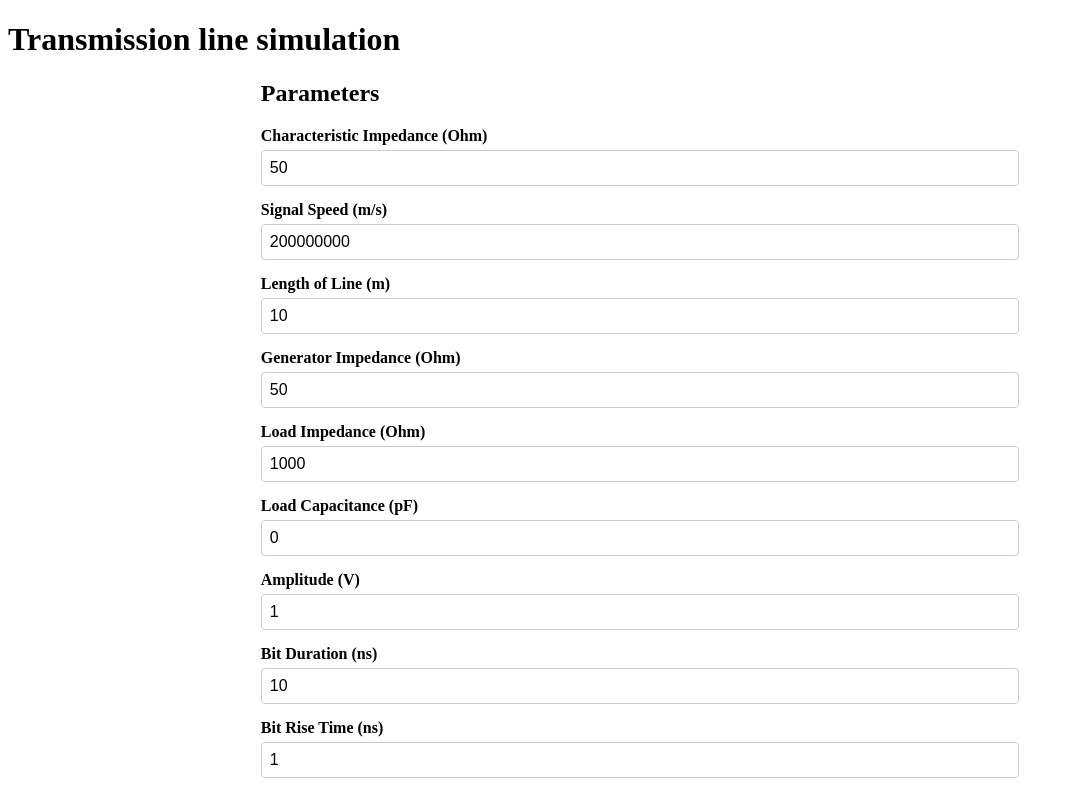
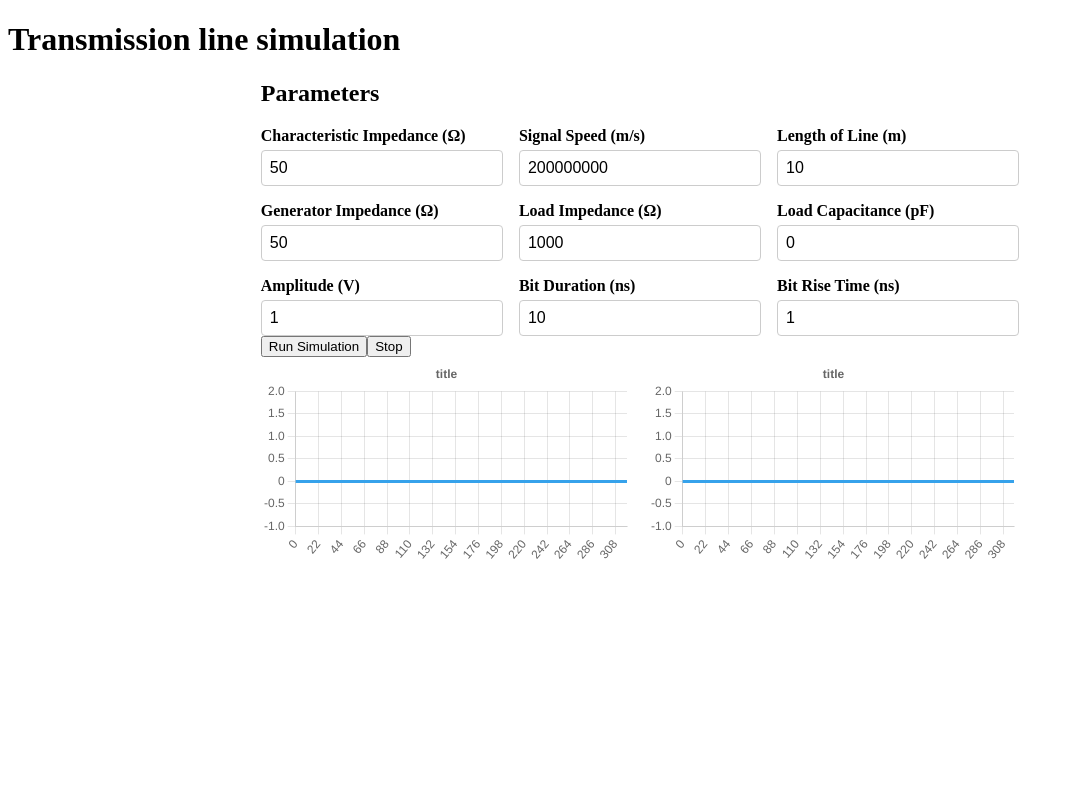
Before and after one commit to egvhauwa/transmission-line, a Vue app: page / in a window 1280 px wide. Shown: the top 792 px of the page, without its empty margins (0-1074 px from the left). Built offline with nearby package versions, Linux system fonts and the light colour scheme.

Commit message:
parameter form: flex to grid + move stop button

```diff
--- a/src/App.vue
+++ b/src/App.vue
@@ -1,10 +1,7 @@
 <template>
   <h1 id="header">Transmission line simulation</h1>
   <div id="container">
-    <div id="parameters-form">
-      <ParametersForm :process="process" />
-      <button @click="stop">Stop</button>
-    </div>
+    <ParametersForm :process="process" :stop="stop" />
     <div id="simulation">
       <div id="wave-chart-left">
         <WaveChart :data="voltage" />
--- a/src/components/ParametersForm.vue
+++ b/src/components/ParametersForm.vue
@@ -2,9 +2,10 @@
   <div>
     <h2>Parameters</h2>
     <form @submit.prevent="submitForm">
+      <div id="parameters">
         <ParameterInput
           v-model="parameters.Rc"
-        label="Characteristic Impedance (Ohm)"
+          label="Characteristic Impedance (Ω)"
           id="Rc"
         />
         <ParameterInput
@@ -19,12 +20,12 @@
         />
         <ParameterInput
           v-model="parameters.Rg"
-        label="Generator Impedance (Ohm)"
+          label="Generator Impedance (Ω)"
           id="Rg"
         />
         <ParameterInput
           v-model="parameters.Rl"
-        label="Load Impedance (Ohm)"
+          label="Load Impedance (Ω)"
           id="Rl"
         />
         <ParameterInput
@@ -46,7 +47,11 @@
           id="tRise"
           :scale="1e-9"
         />
+      </div>
+      <div id="controls">
         <button type="submit">Run Simulation</button>
+        <button type="button" @click="props.stop">Stop</button>
+      </div>
     </form>
   </div>
 </template>
@@ -59,7 +64,10 @@ import { defaultParameters } from '../utils/simulator';
 
 import ParameterInput from './ParameterInput.vue';
 
-const props = defineProps<{ process: Function }>();
+const props = defineProps<{
+  process: (arg0: InputParams) => void;
+  stop: () => void;
+}>();
 
 const parameters = ref<InputParams>(defaultParameters);
 
@@ -69,9 +77,9 @@ const submitForm = () => {
 </script>
 
 <style scoped>
-form {
-  display: flex;
-  flex-direction: column;
-  gap: 15px;
+#parameters {
+  display: grid;
+  grid-template-columns: repeat(auto-fit, minmax(225px, 1fr));
+  gap: 1rem;
 }
 </style>
```
Lines whose indentation alone changed are shown as unchanged.
